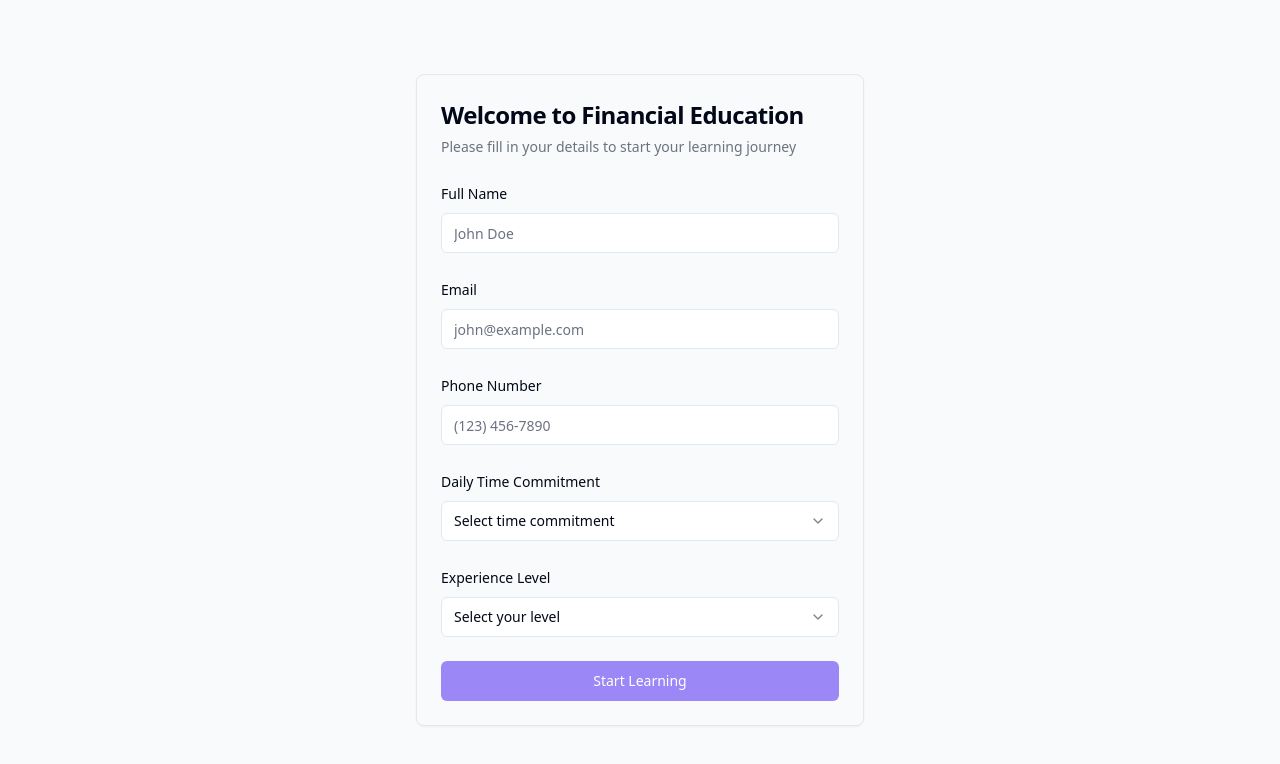
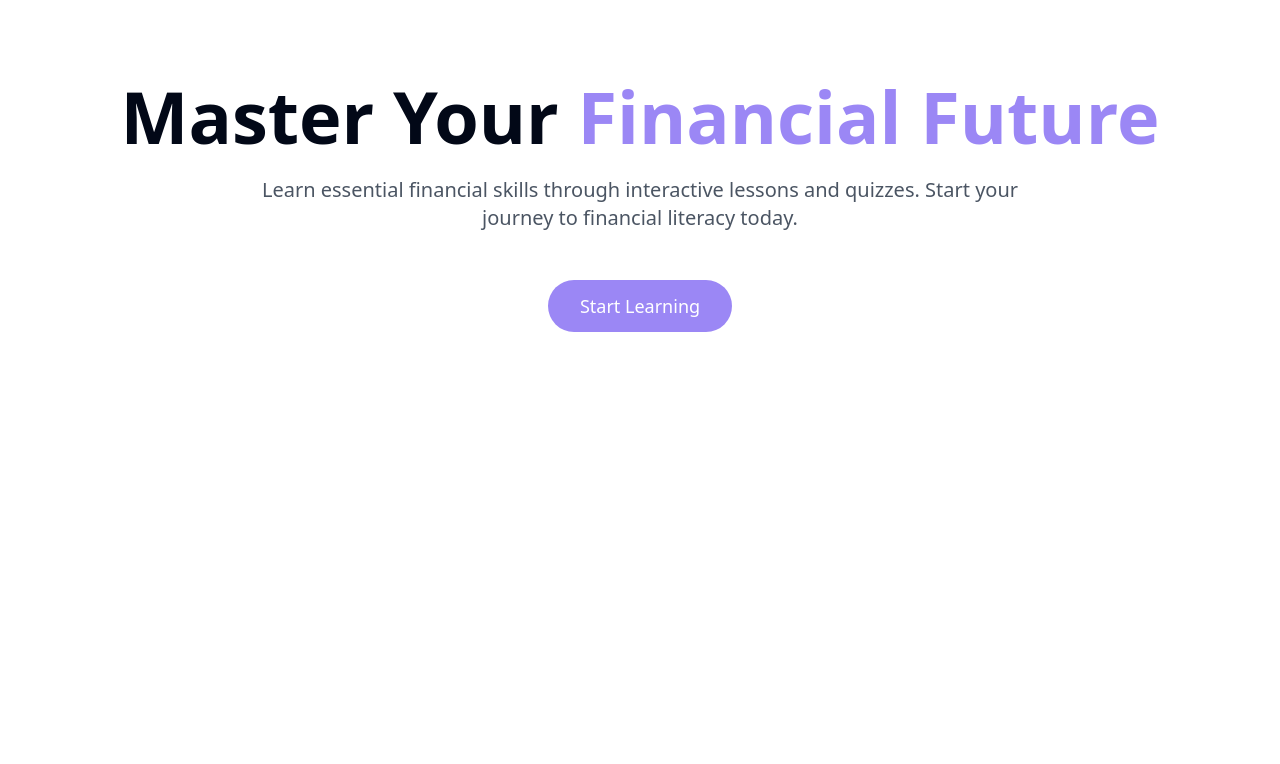
Before and after one commit to Thanseert/learnwealth-gameloop, a React (Vite) app: page / in a window 1280 px wide. Shown: the top 764 px of the page. Built offline with nearby package versions, Linux system fonts and the light colour scheme.

Commit message:
Restore previous landing page
The previous landing page has been restored.  The current signup form will now redirect to the start learning page, which will then lead to the level selection.

```diff
--- a/src/pages/Index.tsx
+++ b/src/pages/Index.tsx
@@ -1,8 +1,9 @@
 
+import { useState } from "react";
 import { LoginForm } from "@/components/LoginForm";
 
 const Index = () => {
-  // Check if user is already logged in
+  const [showLoginForm, setShowLoginForm] = useState(false);
   const userData = localStorage.getItem("userData");
 
   if (userData) {
@@ -28,8 +29,30 @@ const Index = () => {
     );
   }
 
-  // If user is not logged in, show the login form
-  return <LoginForm />;
+  if (showLoginForm) {
+    return <LoginForm />;
+  }
+
+  // Landing page
+  return (
+    <div className="min-h-screen bg-white">
+      <div className="container max-w-6xl mx-auto px-4 py-20 text-center">
+        <h1 className="text-5xl sm:text-6xl lg:text-7xl font-bold mb-6 leading-tight">
+          Master Your <span className="text-primary">Financial Future</span>
+        </h1>
+        <p className="text-gray-600 text-lg sm:text-xl max-w-3xl mx-auto mb-12">
+          Learn essential financial skills through interactive lessons and quizzes.
+          Start your journey to financial literacy today.
+        </p>
+        <button
+          onClick={() => setShowLoginForm(true)}
+          className="inline-flex items-center justify-center gap-2 px-8 py-3 text-lg font-medium text-white bg-primary hover:bg-primary/90 rounded-full"
+        >
+          Start Learning
+        </button>
+      </div>
+    </div>
+  );
 };
 
 export default Index;
```
